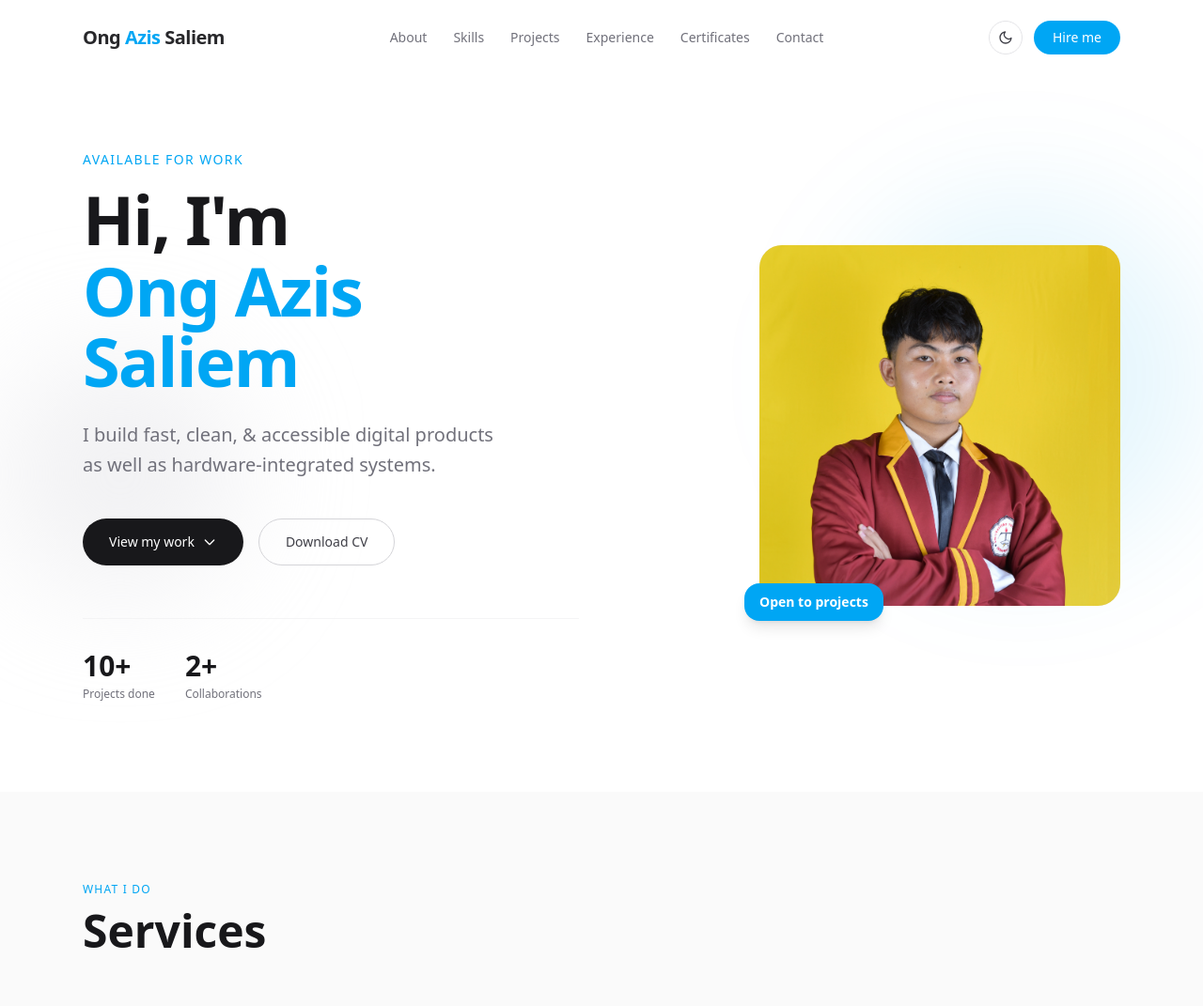
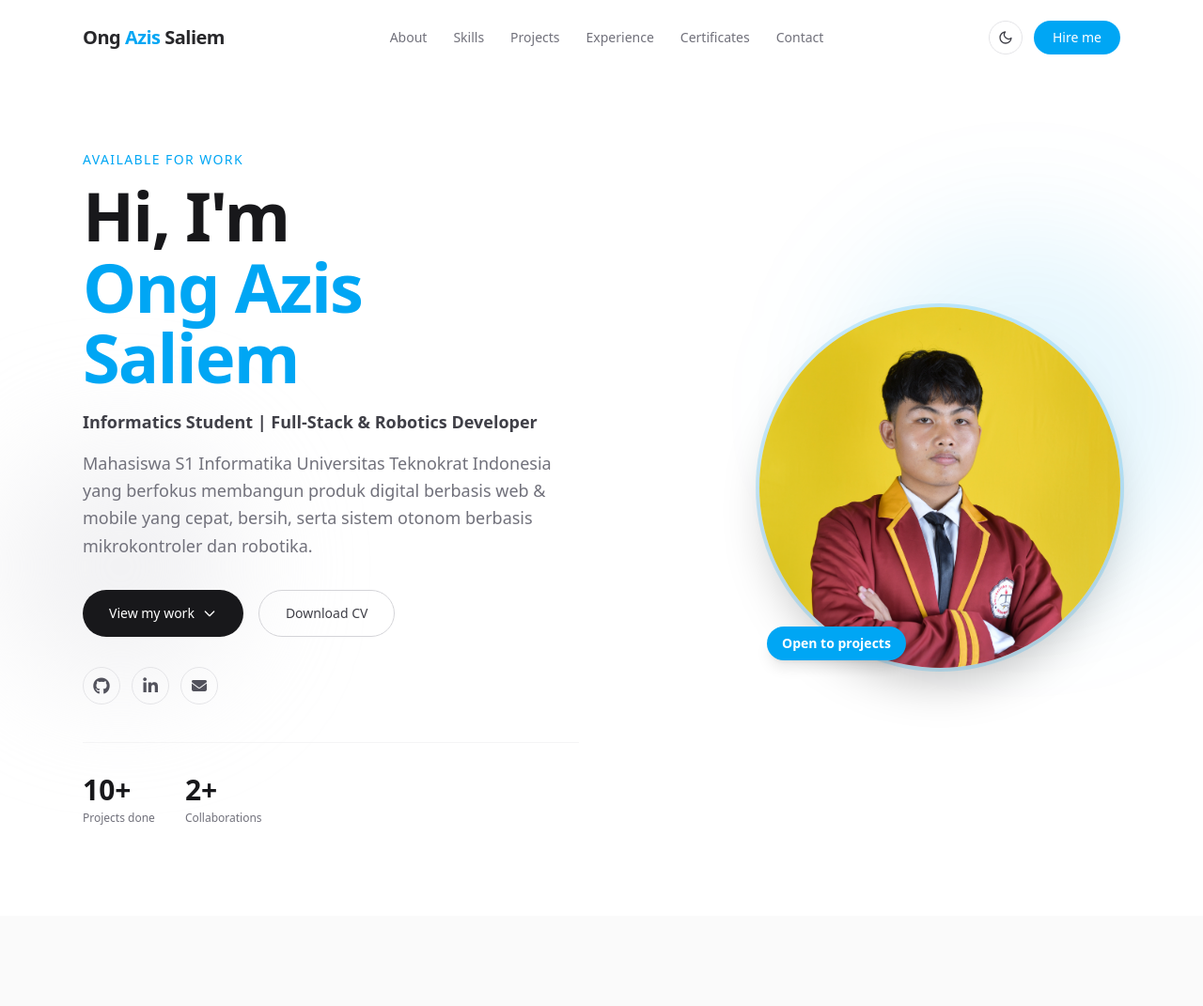
Before and after one commit to OngCapybara/ong-portofolio-laravel, a Laravel app: page / in a window 1280 px wide. Shown: the top 1071 px of the page at 94% size. Run offline with Laravel 12, Linux system fonts and the light colour scheme; grey boxes labelled with a size stand in for pictures from a placeholder-image service; data that the repository does not hold is empty; style sheets or scripts are compiled from the project's sources; some libraries are stand-ins or nearby versions.

Commit message:
update skills, hero, ama footer

```diff
--- a/resources/views/components/footer.blade.php
+++ b/resources/views/components/footer.blade.php
@@ -1,13 +1,39 @@
-<footer class="border-t border-zinc-100 dark:border-zinc-900 bg-white dark:bg-zinc-950 py-8">
-    <div class="max-w-6xl mx-auto px-6 flex flex-col sm:flex-row items-center justify-between gap-4">
-        <p class="text-sm text-zinc-400">
-            © {{ date('Y') }} Ong Azis Saliem. All rights reserved.
-        </p>
-        <p class="text-xs text-zinc-500">
-            Built with{" "}
-            <a href="https://tailwindcss.com" rel="noopener noreferrer" target="_blank" class="hover:text-sky-500 transition-colors">Tailwind CSS</a>
-            {" "}&amp;{" "}
-            <a href="https://laravel.com" rel="noopener noreferrer" target="_blank" class="hover:text-sky-500 transition-colors">Laravel</a>
-        </p>
+<footer class="border-t border-zinc-200/70 dark:border-zinc-900 bg-zinc-50 dark:bg-zinc-950 py-10">
+    <div class="max-w-6xl mx-auto px-6 flex flex-col md:flex-row items-center justify-between gap-6">
+        <!-- Copyright & Stack -->
+        <div class="text-center md:text-left">
+            <p class="text-sm font-medium text-zinc-700 dark:text-zinc-300">
+                © {{ date('Y') }} Ong Azis Saliem. All rights reserved.
+            </p>
+            <p class="text-xs text-zinc-500 mt-1">
+                Built with
+                <a href="https://tailwindcss.com" rel="noopener noreferrer" target="_blank" class="hover:text-sky-500 transition-colors">Tailwind CSS</a>
+                &amp;
+                <a href="https://laravel.com" rel="noopener noreferrer" target="_blank" class="hover:text-sky-500 transition-colors">Laravel</a>
+            </p>
+        </div>
+
+        <!-- Quick Links -->
+        <nav aria-label="Footer navigation" class="flex flex-wrap justify-center gap-5 text-xs font-medium text-zinc-500 dark:text-zinc-400">
+            <a href="#hero" class="hover:text-sky-500 transition-colors">Home</a>
+            <a href="#about" class="hover:text-sky-500 transition-colors">About</a>
+            <a href="#skills" class="hover:text-sky-500 transition-colors">Skills</a>
+            <a href="#projects" class="hover:text-sky-500 transition-colors">Projects</a>
+            <a href="#experience" class="hover:text-sky-500 transition-colors">Experience</a>
+            <a href="#contact" class="hover:text-sky-500 transition-colors">Contact</a>
+        </nav>
+
+        <!-- Social Media Icons -->
+        <div class="flex items-center gap-3">
+            <a href="https://github.com/OngCapybara" target="_blank" rel="noopener noreferrer" aria-label="GitHub" class="w-8 h-8 flex items-center justify-center rounded-full border border-zinc-200 dark:border-zinc-800 text-zinc-500 hover:border-sky-500 hover:text-sky-500 transition-colors">
+                <i class="fa-brands fa-github text-sm" aria-hidden="true"></i>
+            </a>
+            <a href="https://linkedin.com/in/ong-azis-saliem" target="_blank" rel="noopener noreferrer" aria-label="LinkedIn" class="w-8 h-8 flex items-center justify-center rounded-full border border-zinc-200 dark:border-zinc-800 text-zinc-500 hover:border-sky-500 hover:text-sky-500 transition-colors">
+                <i class="fa-brands fa-linkedin-in text-sm" aria-hidden="true"></i>
+            </a>
+            <a href="https://instagram.com/ong_capy" target="_blank" rel="noopener noreferrer" aria-label="Instagram" class="w-8 h-8 flex items-center justify-center rounded-full border border-zinc-200 dark:border-zinc-800 text-zinc-500 hover:border-sky-500 hover:text-sky-500 transition-colors">
+                <i class="fa-brands fa-instagram text-sm" aria-hidden="true"></i>
+            </a>
+        </div>
     </div>
 </footer>
--- a/resources/views/components/hero.blade.php
+++ b/resources/views/components/hero.blade.php
@@ -5,15 +5,20 @@
     <div class="relative z-10 max-w-6xl mx-auto px-6 py-24 w-full">
         <div class="grid md:grid-cols-2 gap-12 items-center">
             <div>
-                <p class="text-sm font-medium text-sky-500 tracking-widest uppercase mb-4">Available for work</p>
-                <h1 class="font-display font-bold text-5xl md:text-6xl lg:text-7xl leading-[1.05] tracking-tight text-zinc-900 dark:text-white mb-6">
+                <p class="text-sm font-medium text-sky-500 tracking-widest uppercase mb-3">Available for work</p>
+                <h1 class="font-display font-bold text-5xl md:text-6xl lg:text-7xl leading-[1.05] tracking-tight text-zinc-900 dark:text-white mb-4">
                     Hi, I'm <br><span class="text-sky-500">Ong Azis Saliem</span>
                 </h1>
-                <p class="text-lg md:text-xl text-zinc-500 dark:text-zinc-400 font-light leading-relaxed max-w-md mb-10">
-                    I build fast, clean, &amp; accessible digital products as well as hardware-integrated systems.
+                <p class="text-base md:text-lg font-semibold text-zinc-700 dark:text-zinc-200 mb-4">
+                    Informatics Student | Full-Stack &amp; Robotics Developer
                 </p>
-                <div class="flex flex-wrap gap-4">
-                    <a href="#Project" class="shimmer inline-flex items-center gap-2 bg-zinc-900 dark:bg-white text-white dark:text-zinc-900 font-medium px-7 py-3.5 rounded-full hover:bg-zinc-700 dark:hover:bg-zinc-200 transition-colors text-sm">
+                <p class="text-base md:text-lg text-zinc-500 dark:text-zinc-400 font-light leading-relaxed max-w-lg mb-8">
+                    Mahasiswa S1 Informatika Universitas Teknokrat Indonesia yang berfokus membangun produk digital berbasis web &amp; mobile yang cepat, bersih, serta sistem otonom berbasis mikrokontroler dan robotika.
+                </p>
+
+                <!-- Tombol CTA -->
+                <div class="flex flex-wrap gap-4 mb-8">
+                    <a href="#projects" class="shimmer inline-flex items-center gap-2 bg-zinc-900 dark:bg-white text-white dark:text-zinc-900 font-medium px-7 py-3.5 rounded-full hover:bg-zinc-700 dark:hover:bg-zinc-200 transition-colors text-sm">
                         View my work
                         <svg class="w-4 h-4" fill="none" viewBox="0 0 24 24" stroke="currentColor" aria-hidden="true">
                             <path stroke-linecap="round" stroke-linejoin="round" stroke-width="2" d="M19 9l-7 7-7-7"/>
@@ -23,7 +28,22 @@
                         Download CV
                     </a>
                 </div>
-                <div class="flex gap-8 mt-14 pt-8 border-t border-zinc-100 dark:border-zinc-900">
+
+                <!-- Ikon Sosial Media -->
+                <div class="flex items-center gap-3 mb-10">
+                    <a href="https://github.com/OngCapybara" target="_blank" rel="noopener noreferrer" aria-label="GitHub" class="w-10 h-10 flex items-center justify-center rounded-full border border-zinc-200 dark:border-zinc-800 text-zinc-600 dark:text-zinc-400 hover:border-sky-500 hover:text-sky-500 transition-colors">
+                        <i class="fa-brands fa-github text-lg" aria-hidden="true"></i>
+                    </a>
+                    <a href="https://linkedin.com/in/ong-azis-saliem" target="_blank" rel="noopener noreferrer" aria-label="LinkedIn" class="w-10 h-10 flex items-center justify-center rounded-full border border-zinc-200 dark:border-zinc-800 text-zinc-600 dark:text-zinc-400 hover:border-sky-500 hover:text-sky-500 transition-colors">
+                        <i class="fa-brands fa-linkedin-in text-lg" aria-hidden="true"></i>
+                    </a>
+                    <a href="mailto:ongazissaliem.sama@gmail.com" aria-label="Email" class="w-10 h-10 flex items-center justify-center rounded-full border border-zinc-200 dark:border-zinc-800 text-zinc-600 dark:text-zinc-400 hover:border-sky-500 hover:text-sky-500 transition-colors">
+                        <i class="fa-solid fa-envelope text-base" aria-hidden="true"></i>
+                    </a>
+                </div>
+
+                <!-- Statistik -->
+                <div class="flex gap-8 pt-8 border-t border-zinc-100 dark:border-zinc-900">
                     <div>
                         <p class="font-display font-bold text-3xl text-zinc-900 dark:text-white">10+</p>
                         <p class="text-xs text-zinc-500 dark:text-zinc-400 mt-1">Projects done</p>
@@ -35,12 +55,15 @@
                 </div>
             </div>
 
+            <!-- Foto Profil Lingkaran -->
             <div class="flex justify-center md:justify-end">
                 <div class="relative w-72 h-72 md:w-80 md:h-80 lg:w-96 lg:h-96">
-                    <div class="pf w-full h-full rounded-3xl overflow-hidden bg-zinc-200">
-                        <img src="{{ asset('assets/atmin/ongganteng.JPG') }}" alt="Ong Azis" loading="eager" class="w-full h-full object-cover" />
+                    <div class="pf w-full h-full rounded-full overflow-hidden bg-zinc-200 ring-4 ring-sky-500/20 shadow-2xl">
+                        <img src="{{ asset('assets/atmin/ongganteng.JPG') }}" alt="Ong Azis Saliem" loading="eager" class="w-full h-full object-cover" />
                     </div>
-                    <div class="absolute -bottom-4 -left-4 bg-sky-500 text-white font-display font-bold text-sm px-4 py-2.5 rounded-2xl shadow-lg">Open to projects</div>
+                    <div class="absolute bottom-2 left-2 bg-sky-500 text-white font-display font-bold text-sm px-4 py-2 rounded-full shadow-lg">
+                        Open to projects
+                    </div>
                 </div>
             </div>
         </div>
--- a/resources/views/components/skills.blade.php
+++ b/resources/views/components/skills.blade.php
@@ -1,27 +1,51 @@
 @php
-    // Mengelompokkan skill ke dalam kategori wajib praktikum (Frontend, Backend & DB, Tools & Hardware)
     $skillCategories = [
         [
-            'category' => 'Frontend & Mobile',
-            'items' => ['ReactJS', 'Tailwind CSS', 'Flutter', 'HTML5 / CSS3', 'JavaScript']
+            'category' => 'Frontend',
+            'items' => [
+                ['name' => 'HTML5 / CSS3', 'icon' => 'fa-brands fa-html5'],
+                ['name' => 'Tailwind CSS', 'icon' => 'fa-solid fa-wind'],
+                ['name' => 'JavaScript', 'icon' => 'fa-brands fa-js'],
+                ['name' => 'ReactJS', 'icon' => 'fa-brands fa-react'],
+                ['name' => 'Flutter', 'icon' => 'fa-solid fa-mobile-screen'],
+            ],
         ],
         [
-            'category' => 'Backend & Database',
-            'items' => ['Laravel (PHP)', 'Golang', 'MySQL', 'Firebase', 'Python']
+            'category' => 'Backend',
+            'items' => [
+                ['name' => 'Laravel (PHP)', 'icon' => 'fa-brands fa-laravel'],
+                ['name' => 'Python', 'icon' => 'fa-brands fa-python'],
+                ['name' => 'Golang', 'icon' => 'fa-solid fa-server'],
+                ['name' => 'C++ / ROS 2', 'icon' => 'fa-solid fa-robot'],
+            ],
         ],
         [
-            'category' => 'Tools, AI & Hardware',
-            'items' => ['ROS2 / Linux', 'OpenCV / YOLO', 'Arduino / ESP32', 'SolidWorks', 'Git / GitHub']
-        ]
+            'category' => 'Database',
+            'items' => [
+                ['name' => 'MySQL', 'icon' => 'fa-solid fa-database'],
+                ['name' => 'PostgreSQL', 'icon' => 'fa-solid fa-table'],
+                ['name' => 'Firebase Firestore', 'icon' => 'fa-solid fa-fire'],
+            ],
+        ],
+        [
+            'category' => 'Tools',
+            'items' => [
+                ['name' => 'Git / GitHub', 'icon' => 'fa-brands fa-git-alt'],
+                ['name' => 'Linux Ubuntu', 'icon' => 'fa-brands fa-linux'],
+                ['name' => 'OpenCV / YOLO', 'icon' => 'fa-solid fa-eye'],
+                ['name' => 'Arduino / ESP32', 'icon' => 'fa-solid fa-microchip'],
+                ['name' => 'Figma', 'icon' => 'fa-brands fa-figma'],
+            ],
+        ],
     ];
 @endphp
 
 <section id="about" class="py-24 bg-zinc-50 dark:bg-zinc-900/40 text-zinc-900 dark:text-zinc-100">
     <div class="max-w-6xl mx-auto px-6">
-        <div class="grid md:grid-cols-2 gap-16 items-center">
+        <div class="grid md:grid-cols-2 gap-16 items-start">
 
-            <!-- Sisi Kiri: Foto Profil (order-2 di mobile, md:order-1 di desktop) -->
-            <div class="order-2 md:order-1">
+            <!-- Sisi Kiri: Foto Profil -->
+            <div class="order-2 md:order-1 md:sticky md:top-28">
                 <div class="pf w-full aspect-square max-w-sm mx-auto rounded-3xl overflow-hidden bg-zinc-200 dark:bg-zinc-800 shadow-lg border border-zinc-200 dark:border-zinc-800">
                     <img
                         src="{{ asset('assets/atmin/ongsigma.JPG') }}"
@@ -32,7 +56,7 @@
                 </div>
             </div>
 
-            <!-- Sisi Kanan: Deskripsi Profil & Kategori Skill -->
+            <!-- Sisi Kanan: Deskripsi Profil & 4 Kategori Skill -->
             <div class="order-1 md:order-2">
                 <p class="text-xs font-medium text-sky-500 tracking-widest uppercase mb-3">About me</p>
                 <h2 class="font-display font-bold text-4xl md:text-5xl text-zinc-900 dark:text-white leading-tight mb-6">
@@ -41,26 +65,30 @@
                 <p class="text-zinc-500 dark:text-zinc-400 leading-relaxed mb-4">
                     Saya <strong class="text-zinc-900 dark:text-white">Ong Azis Saliem</strong>, seorang mahasiswa program studi S1 Informatika di Universitas Teknokrat Indonesia. Saya fokus bergerak di ranah rekayasa perangkat lunak (<strong class="text-zinc-900 dark:text-white">full-stack web development</strong>) serta pengembangan sistem tertanam (<strong class="text-zinc-900 dark:text-white">embedded systems</strong>) dan robotika.
                 </p>
-                <p class="text-zinc-500 dark:text-zinc-400 leading-relaxed mb-8">
+                <p class="text-zinc-500 dark:text-zinc-400 leading-relaxed mb-10">
                     Saya senang membangun produk digital yang bersih, efisien, dan fungsional—baik berupa sistem manajemen keuangan berbasis web seperti <strong class="text-zinc-900 dark:text-white">Kost Life</strong>, implementasi visi komputer AI, hingga merancang purwarupa sistem kontrol perangkat keras berbasis mikrokontroler.
                 </p>
 
-                <!-- List Tech Stack Dikelompokkan Per Kategori -->
-                <div class="space-y-5">
-                    <p class="text-xs font-medium text-zinc-500 dark:text-zinc-400 uppercase tracking-widest mb-3">
-                        Stack &amp; tools
+                <!-- Anchor khusus untuk link #skills -->
+                <div id="skills" class="scroll-mt-24 pt-6 border-t border-zinc-200/80 dark:border-zinc-800 space-y-5">
+                    <p class="text-xs font-semibold text-zinc-500 dark:text-zinc-400 uppercase tracking-widest">
+                        Technical Skills &amp; Tools
                     </p>
 
+                    <div class="grid sm:grid-cols-2 gap-5">
                         @foreach ($skillCategories as $cat)
-                        <div>
-                            <span class="text-xs font-semibold text-sky-500 block mb-2">{{ $cat['category'] }}</span>
-                            <div class="flex flex-wrap gap-2" role="list" aria-label="Skills">
+                            <div class="bg-white dark:bg-zinc-900/80 p-4 rounded-2xl border border-zinc-200/70 dark:border-zinc-800">
+                                <span class="text-xs font-bold text-sky-500 uppercase tracking-wider block mb-3">
+                                    {{ $cat['category'] }}
+                                </span>
+                                <div class="flex flex-wrap gap-2" role="list" aria-label="{{ $cat['category'] }} Skills">
                                     @foreach ($cat['items'] as $tech)
                                         <span
                                             role="listitem"
-                                        class="stag text-sm bg-white dark:bg-zinc-800 border border-zinc-200 dark:border-zinc-700 text-zinc-700 dark:text-zinc-300 px-3.5 py-1.5 rounded-full hover:border-sky-500 dark:hover:border-sky-500 transition-colors duration-200 cursor-default"
+                                            class="stag inline-flex items-center gap-1.5 text-xs font-medium bg-zinc-50 dark:bg-zinc-800 border border-zinc-200 dark:border-zinc-700 text-zinc-700 dark:text-zinc-300 px-3 py-1.5 rounded-full hover:border-sky-500 dark:hover:border-sky-500 transition-colors duration-200 cursor-default"
                                         >
-                                        {{ $tech }}
+                                            <i class="{{ $tech['icon'] }} text-sky-500 text-[11px]" aria-hidden="true"></i>
+                                            {{ $tech['name'] }}
                                         </span>
                                     @endforeach
                                 </div>
@@ -68,6 +96,7 @@
                         @endforeach
                     </div>
                 </div>
+            </div>
 
         </div>
     </div>
```
Lines whose indentation alone changed are shown as unchanged.
